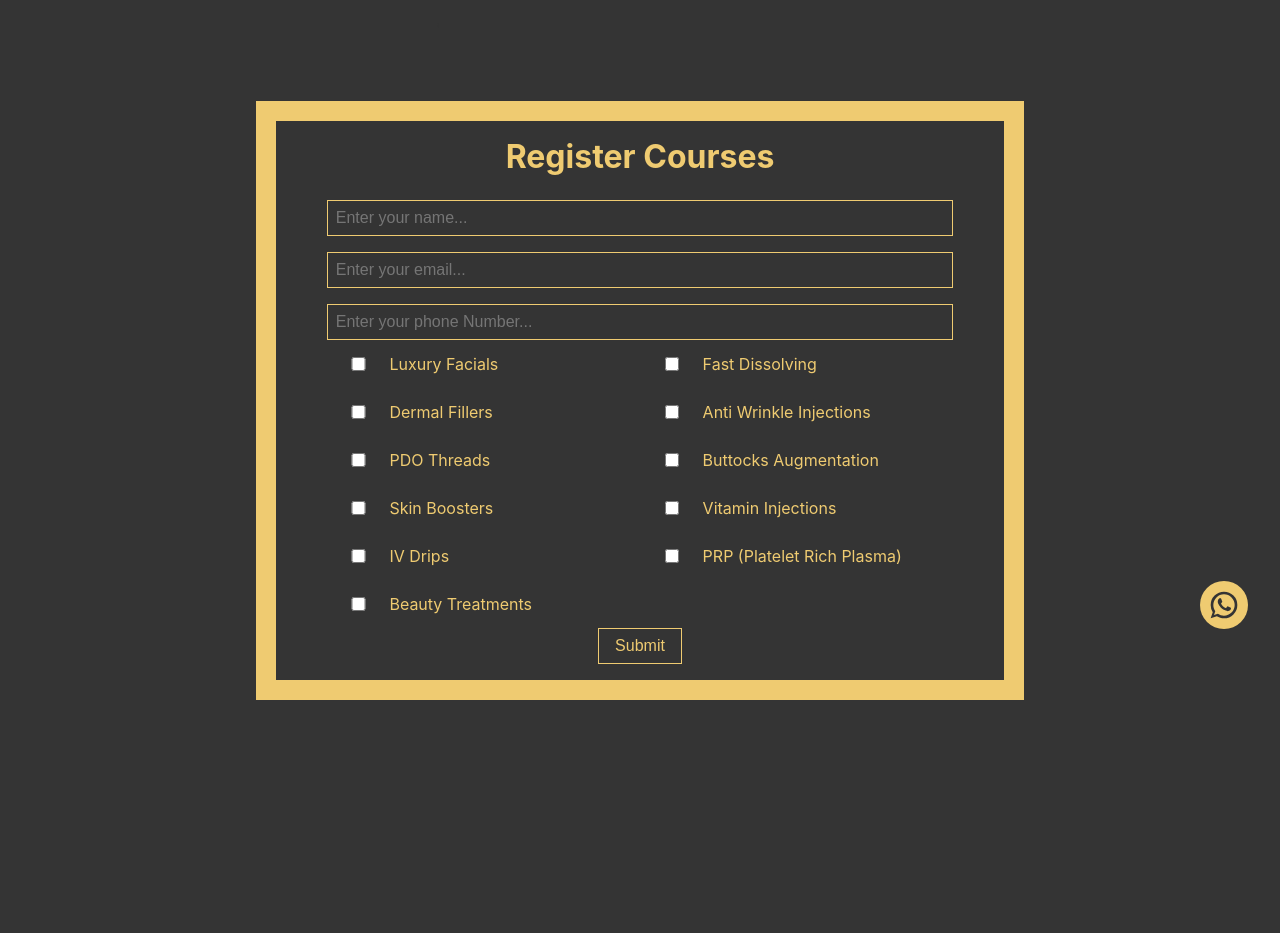
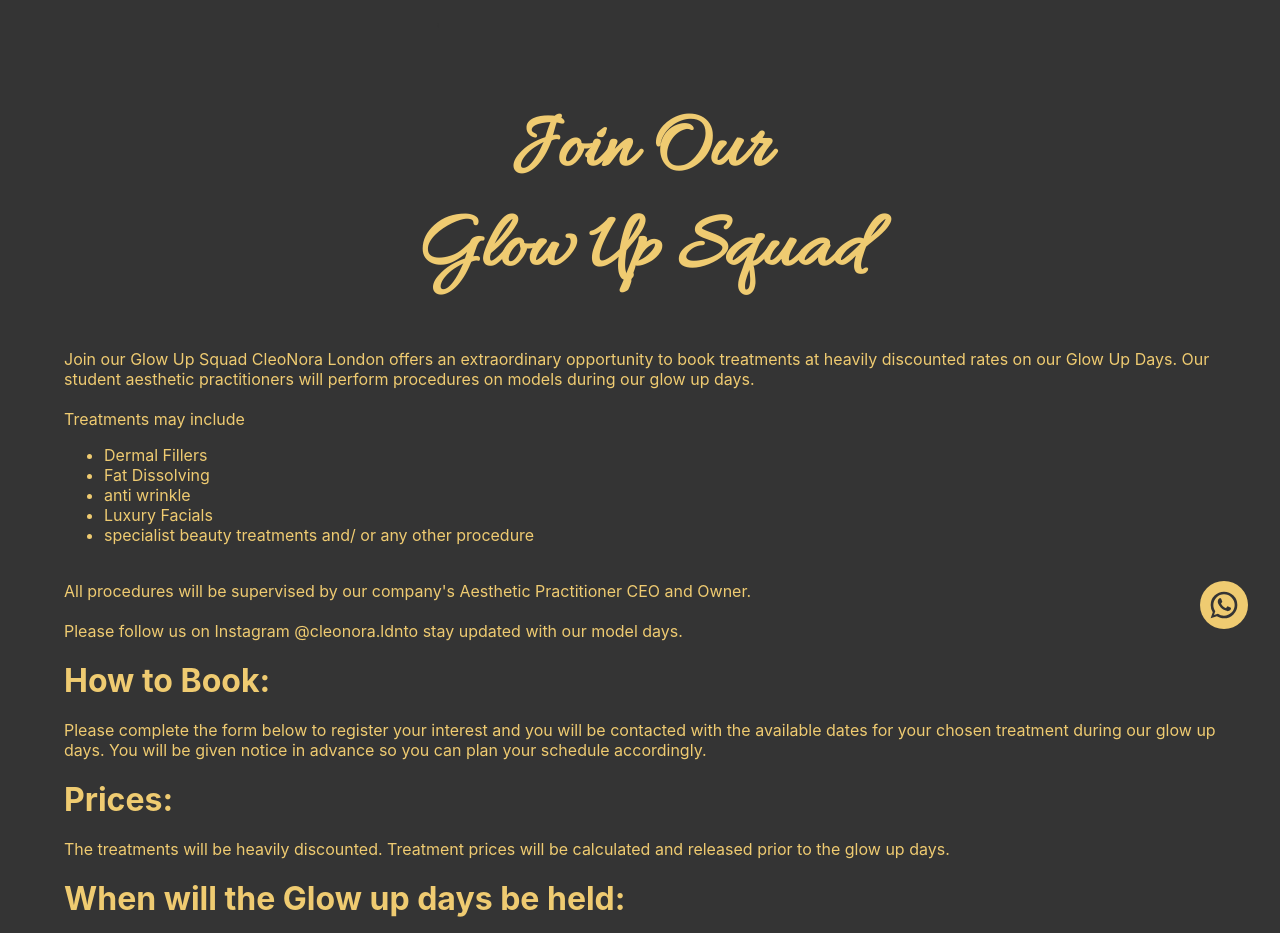
Before and after one commit to IbraheemHaseeb7/cleonora, a Next.js app: page /courses in a window 1280 px wide. Shown: the part 139-1072 px from the top of the page. Before the commit the page ends 871 px from the top, so only its background shows below. Built offline with nearby package versions, Linux system fonts and the light colour scheme.

Commit message:
completed glow up squad

```diff
--- a/components/courses/courses.module.css
+++ b/components/courses/courses.module.css
@@ -102,3 +102,14 @@
 .submit_button:active::before {
   top: 0;
 }
+
+@media (max-width: 600px) {
+  .main_container {
+    width: 90%;
+  }
+
+  .checkbox_container {
+    grid-template-columns: 100%;
+    margin: 1rem 0;
+  }
+}
--- a/pages/courses.js
+++ b/pages/courses.js
@@ -4,6 +4,61 @@
 export default function Courses() {
   return (
     <div className={styles.main_container}>
+      <div className={styles.title_container}>
+        <h1>
+          Join Our
+          <br />
+          Glow Up Squad
+        </h1>
+      </div>
+      <p className={styles.text_container}>
+        Join our Glow Up Squad CleoNora London offers an extraordinary
+        opportunity to book treatments at heavily discounted rates on our Glow
+        Up Days. Our student aesthetic practitioners will perform procedures on
+        models during our glow up days. <br /> <br />
+        Treatments may include <br />
+        <ul>
+          <li>Dermal Fillers</li>
+          <li>Fat Dissolving</li>
+          <li>anti wrinkle</li>
+          <li>Luxury Facials</li>
+          <li>specialist beauty treatments and/ or any other procedure</li>
+        </ul>
+        <br />
+        All procedures will be supervised by our company's Aesthetic
+        Practitioner CEO and Owner.
+        <br /> <br />
+        Please follow us on Instagram{" "}
+        <a href="" rel="noreferrer" target="_blank">
+          @cleonora.ldn
+        </a>
+        to stay updated with our model days.
+      </p>
+      <div className={styles.question_container}>
+        <div>
+          <h1>How to Book:</h1>
+          <p>
+            Please complete the form below to register your interest and you
+            will be contacted with the available dates for your chosen treatment
+            during our glow up days. You will be given notice in advance so you
+            can plan your schedule accordingly.{" "}
+          </p>
+        </div>
+        <div>
+          <h1>Prices:</h1>
+          <p>
+            The treatments will be heavily discounted. Treatment prices will be
+            calculated and released prior to the glow up days.
+          </p>
+        </div>
+        <div>
+          <h1>When will the Glow up days be held:</h1>
+          <p>
+            The dates for the glow up days will be released in advance so you
+            can book in advance.
+          </p>
+        </div>
+      </div>
       <Course />
     </div>
   );
--- a/styles/courses.module.css
+++ b/styles/courses.module.css
@@ -5,4 +5,51 @@
   justify-content: center;
   align-items: center;
   margin-bottom: 2rem;
+  flex-direction: column;
+  color: #efcb71;
 }
+
+.title_container {
+  width: 100%;
+  display: flex;
+  justify-content: center;
+  align-items: center;
+  margin: 0;
+}
+
+.title_container > h1 {
+  font-size: 5rem;
+  font-family: "Allura";
+  text-align: center;
+  margin: 0 0 2rem 0;
+}
+
+.text_container {
+  width: 90%;
+}
+
+.question_container {
+  display: flex;
+  justify-content: center;
+  align-items: center;
+  flex-direction: column;
+  width: 90%;
+}
+
+.question_container > div {
+  width: 100%;
+  display: flex;
+  flex-direction: column;
+  align-items: flex-start;
+  justify-content: center;
+}
+
+.question_container > div > h1 {
+  margin: 0.25rem 0;
+}
+
+@media (max-width: 600px) {
+  .title_container > h1 {
+    font-size: 3.5rem;
+  }
+}
```
Also changed, not shown: 1 other file (tests, documents, lock files or other folders).
